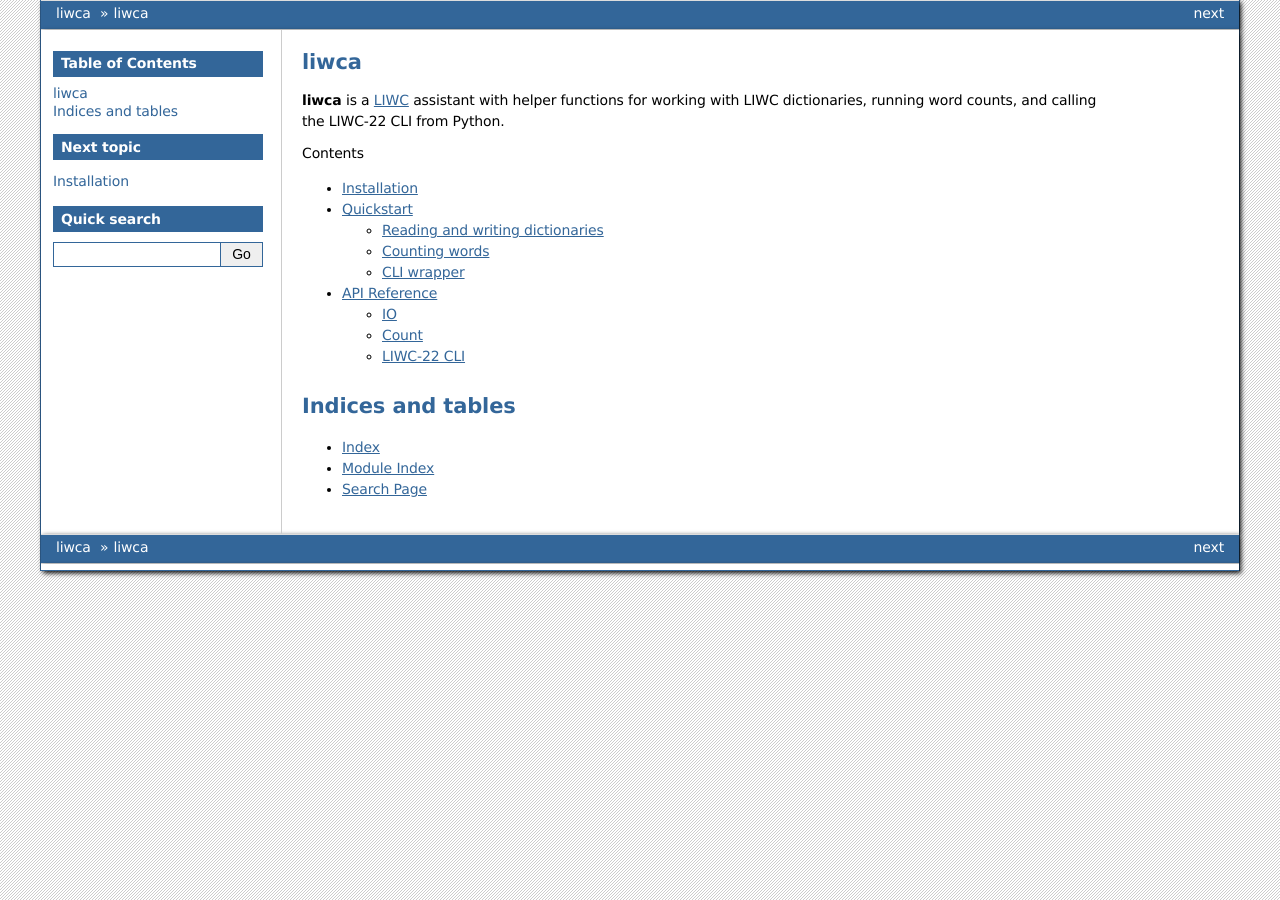
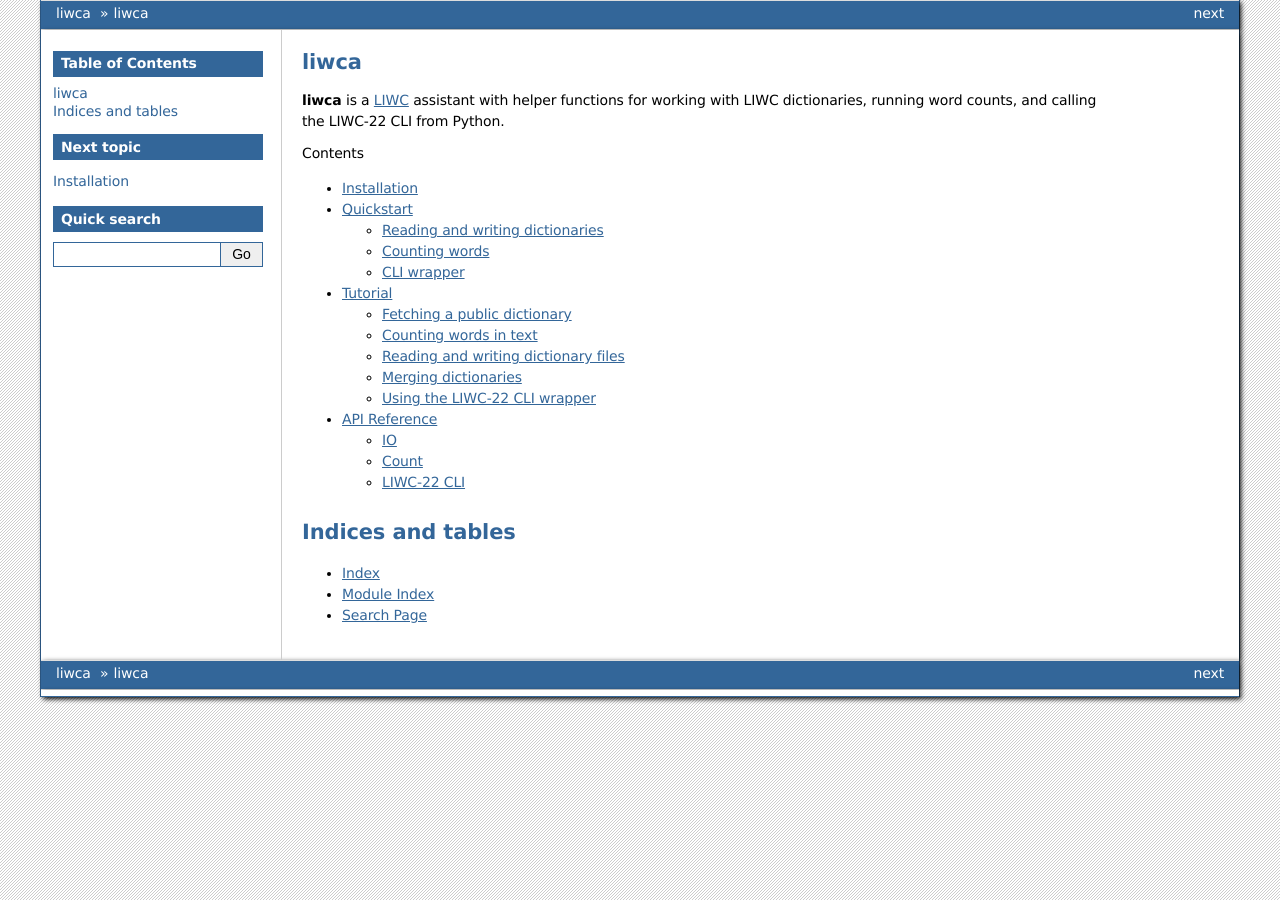
Before and after one commit to remrama/liwca, a Sphinx documentation site: the page built from docs/index.rst, in a window 1280 px wide. Built offline with Sphinx 7.4.7, drawn with Linux system fonts in a browser that asks for light colours; some of the changed lines change nothing that is shown.

Commit message:
Draft tutorial

```diff
--- a/docs/index.rst
+++ b/docs/index.rst
@@ -11,6 +11,7 @@ CLI from Python.
 
    installation
    quickstart
+   tutorial
    api/index
 
 
--- /dev/null
+++ b/docs/tutorial.rst
@@ -0,0 +1,127 @@
+Tutorial
+========
+
+This tutorial walks through the core features of **liwca**: fetching
+dictionaries, counting words, and working with dictionary files.
+
+
+Fetching a public dictionary
+----------------------------
+
+Several public LIWC-format dictionaries are bundled in the liwca registry.
+Use :func:`~liwca.fetch_dx` to download and cache one:
+
+.. code-block:: python
+
+   import liwca
+
+   dx = liwca.fetch_dx("threat")
+   print(dx.shape)          # (n_terms, n_categories)
+   print(dx.columns.tolist())  # ['threat']
+   dx.head()
+
+Every dictionary is returned as a :class:`~pandas.DataFrame` with a binary
+(0/1) matrix — rows are dictionary terms (index ``DicTerm``), columns are
+categories.
+
+
+Counting words in text
+----------------------
+
+:func:`~liwca.count` takes an iterable of documents and a dictionary
+DataFrame, and returns a documents × categories table:
+
+.. code-block:: python
+
+   texts = [
+       "The threat of danger loomed over the city",
+       "It was a calm and peaceful morning",
+   ]
+
+   result = liwca.count(texts, dx)
+   print(result)
+
+By default, values are **proportions** (percentage of total words per
+document).  Pass ``as_proportion=False`` for raw counts:
+
+.. code-block:: python
+
+   result = liwca.count(texts, dx, as_proportion=False)
+   print(result)
+
+The ``WC`` column always shows the total word count for each document,
+regardless of how many words matched the dictionary.
+
+
+Using a pandas Series
+~~~~~~~~~~~~~~~~~~~~~
+
+If your texts live in a :class:`~pandas.Series`, the index carries through:
+
+.. code-block:: python
+
+   import pandas as pd
+
+   texts = pd.Series(
+       ["The threat was real", "A sunny day"],
+       index=["doc_a", "doc_b"],
+   )
+   result = liwca.count(texts, dx, as_proportion=False)
+   print(result)
+
+
+Reading and writing dictionary files
+-------------------------------------
+
+liwca supports both LIWC ``.dic`` and ``.dicx`` file formats:
+
+.. code-block:: python
+
+   # Read a local dictionary file
+   dx = liwca.read_dx("path/to/my_dictionary.dicx")
+
+   # Write to a different format
+   liwca.write_dx(dx, "my_dictionary.dic")
+
+
+Merging dictionaries
+--------------------
+
+Combine multiple dictionaries into one with :func:`~liwca.merge_dx`:
+
+.. code-block:: python
+
+   dx_sleep = liwca.fetch_dx("sleep")
+   dx_threat = liwca.fetch_dx("threat")
+
+   merged = liwca.merge_dx([dx_sleep, dx_threat])
+   print(merged.columns.tolist())  # ['sleep', 'threat']
+
+   # Now count with both dictionaries at once
+   result = liwca.count(texts, merged)
+   print(result)
+
+Terms that appear in only one dictionary get ``0`` in the other's columns.
+
+
+Using the LIWC-22 CLI wrapper
+-----------------------------
+
+If you have `LIWC-22 <https://liwc.app>`_ installed, liwca can call its CLI
+directly — either from the command line or from Python:
+
+.. code-block:: bash
+
+   # Command line
+   liwca wc -i data.csv -o results.csv
+
+   # Preview without executing
+   liwca wc -i data.csv -o results.csv --dry-run
+
+.. code-block:: python
+
+   # Python API
+   liwca.cli("wc", input="data.csv", output="results.csv")
+
+   # Dry run
+   liwca.cli("wc", input="data.csv", output="results.csv", dry_run=True)
```
